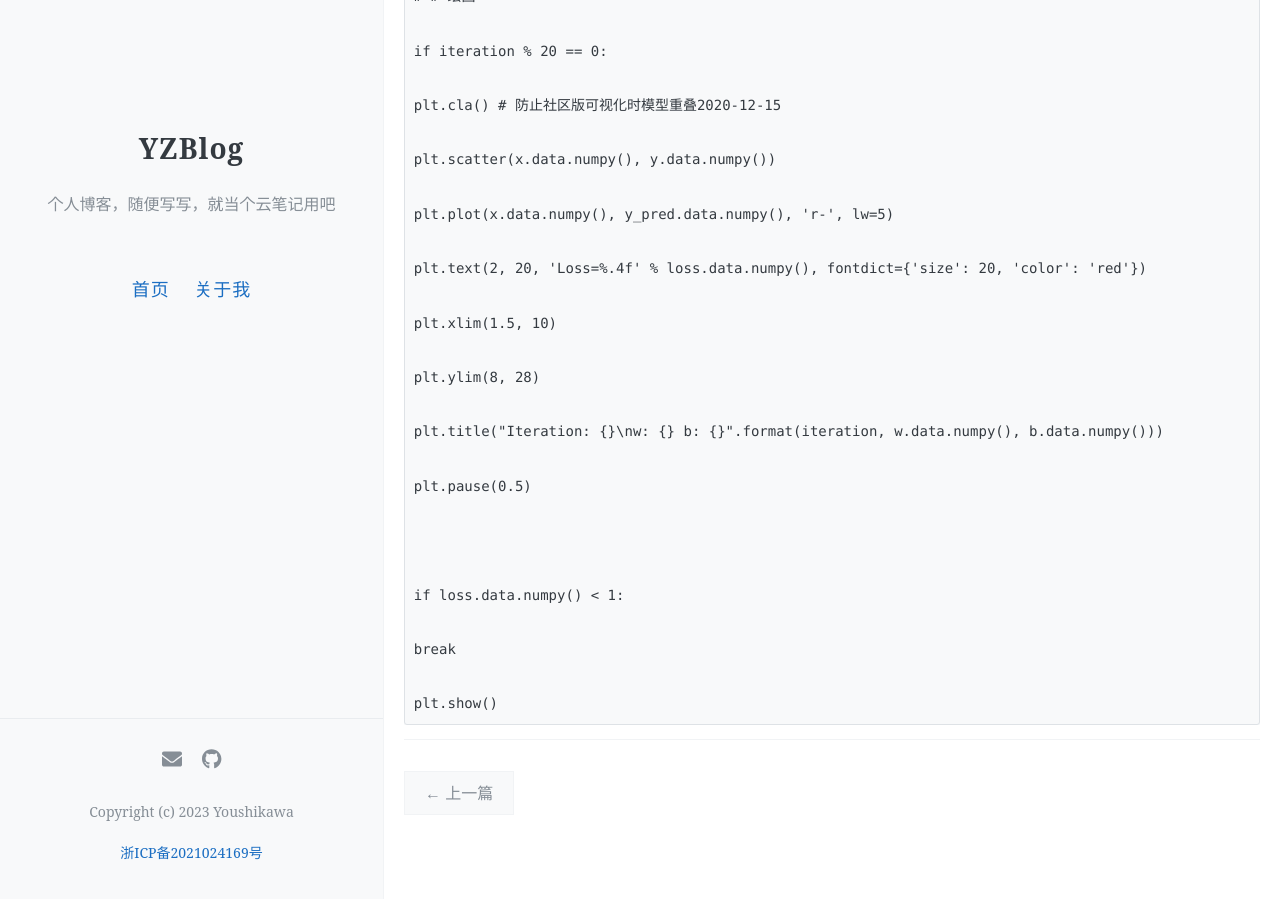
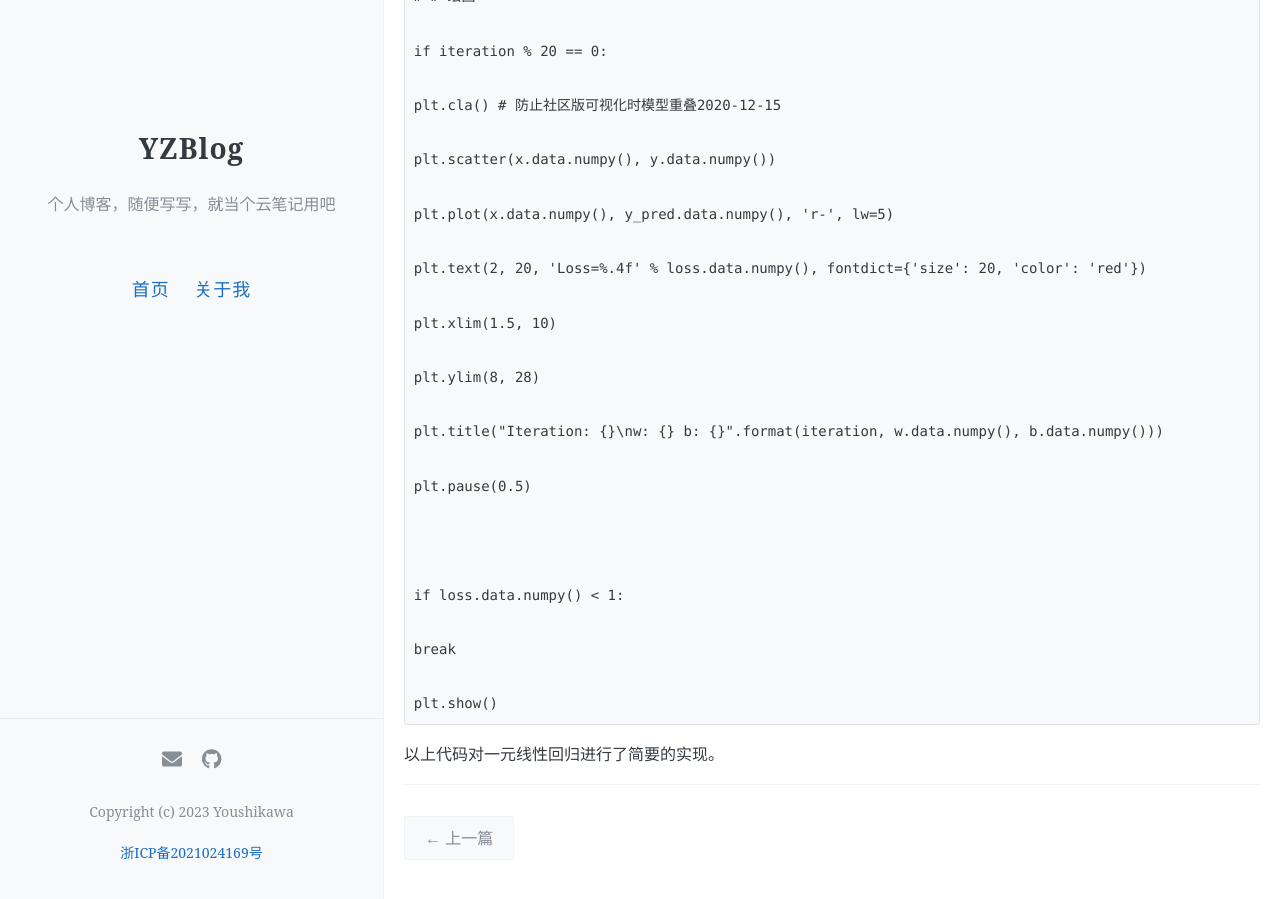
Before and after one commit to Youshikawa/YZ-sBlog, a Jekyll site: the page built from _posts/2024-2-9-技术-人工智能入门:PyTorch线性回归代码实现.md, in a window 1280 px wide and 900 px high, scrolled down 1858 px. Built offline with Jekyll 4.4.1, drawn with Linux system fonts in a browser that asks for light colours; our own code applies the rules of GitHub Pages for plain Markdown files; comment, search, counter and statistics services are not loaded.

Commit message:
2024-02-09_13_35_15

````diff
--- a/_posts/2024-2-9-技术-人工智能入门:PyTorch线性回归代码实现.md
+++ b/_posts/2024-2-9-技术-人工智能入门:PyTorch线性回归代码实现.md
@@ -89,3 +89,4 @@ break
 
 plt.show()
 ```
+以上代码对一元线性回归进行了简要的实现。
````
